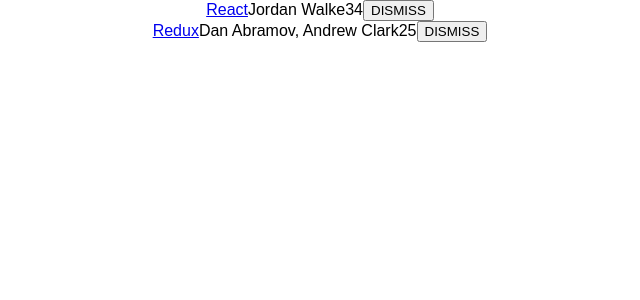
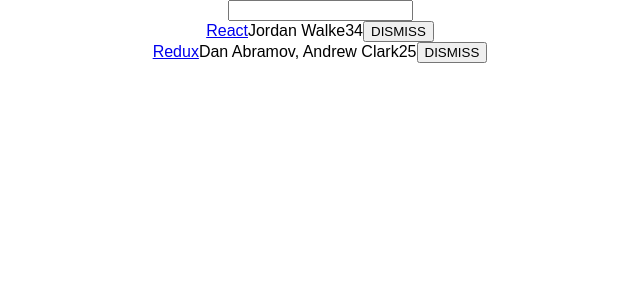
Before and after one commit to b1tst0rm/reactapp, a React (Create React App) app: page / in a window 1280 px wide. Shown: the top 300 px of the page, without its empty margins (320-960 px from the left). Built offline with nearby package versions, Linux system fonts and the light colour scheme.

Commit message:
add a search function

```diff
--- a/src/App.js
+++ b/src/App.js
@@ -20,6 +20,11 @@
     },
 ];
 
+// a higher-order function defined outside of the App component to filter from
+// search queries
+const isSearched = searchTerm => item =>
+    item.title.toLowerCase().includes(searchTerm.toLowerCase());
+
 class App extends Component {
     constructor(props) {
         super(props);
@@ -28,9 +33,12 @@
             list, // when property name in object is same as variable name
                   // we do not need to include both variable and state property names
                   // "list," is the same as "list: list,"
+
+            searchTerm: '', // search box should be initialized as empty
         };
 
         this.onDismiss = this.onDismiss.bind(this);
+        this.onSearchChange = this.onSearchChange.bind(this);
     }
 
     onDismiss(id) {
@@ -43,10 +51,22 @@
         this.setState({ list: updatedList });
     }
 
+    onSearchChange(event) {
+        this.setState({ searchTerm: event.target.value });
+    }
+
     render() {
+        const { searchTerm, list } = this.state; // destructuring local state object using ES6
         return (
             <div className="App">
-                {this.state.list.map(item => // demonstrates ES6 condensed arrow function
+                <form>
+                    <input
+                        type="text"
+                        onChange={this.onSearchChange}
+                    />
+                </form>
+
+                {list.filter(isSearched(searchTerm)).map(item => // demonstrates ES6 condensed arrow function
                     <div key={item.objectID}>
                         <span>
                             <a href={item.url}>{item.title}</a>
@@ -56,7 +76,13 @@
                         <span>{item.points}</span>
                         <span>
                             <button
+                                // The onDismiss method is wrapped in a "higher order function"
+                                // so that the method doesn't immediately execute when the
+                                // browser loads the page, rather it waits for the button
+                                // to be pressed as intended
                                 onClick={() => this.onDismiss(item.objectID)}
+                                value={searchTerm} // make the HTML <input> a React
+                                                   // controlled component
                                 type="button"
                             >
                                 DISMISS
```
